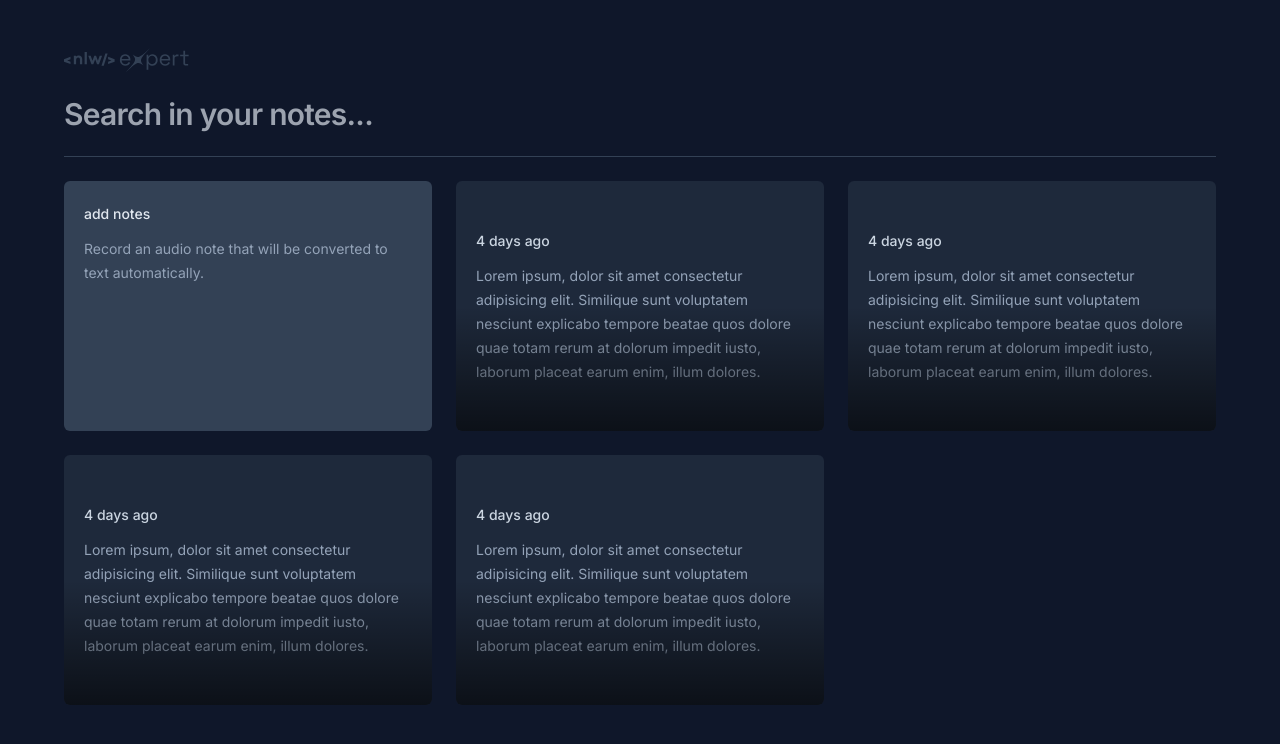
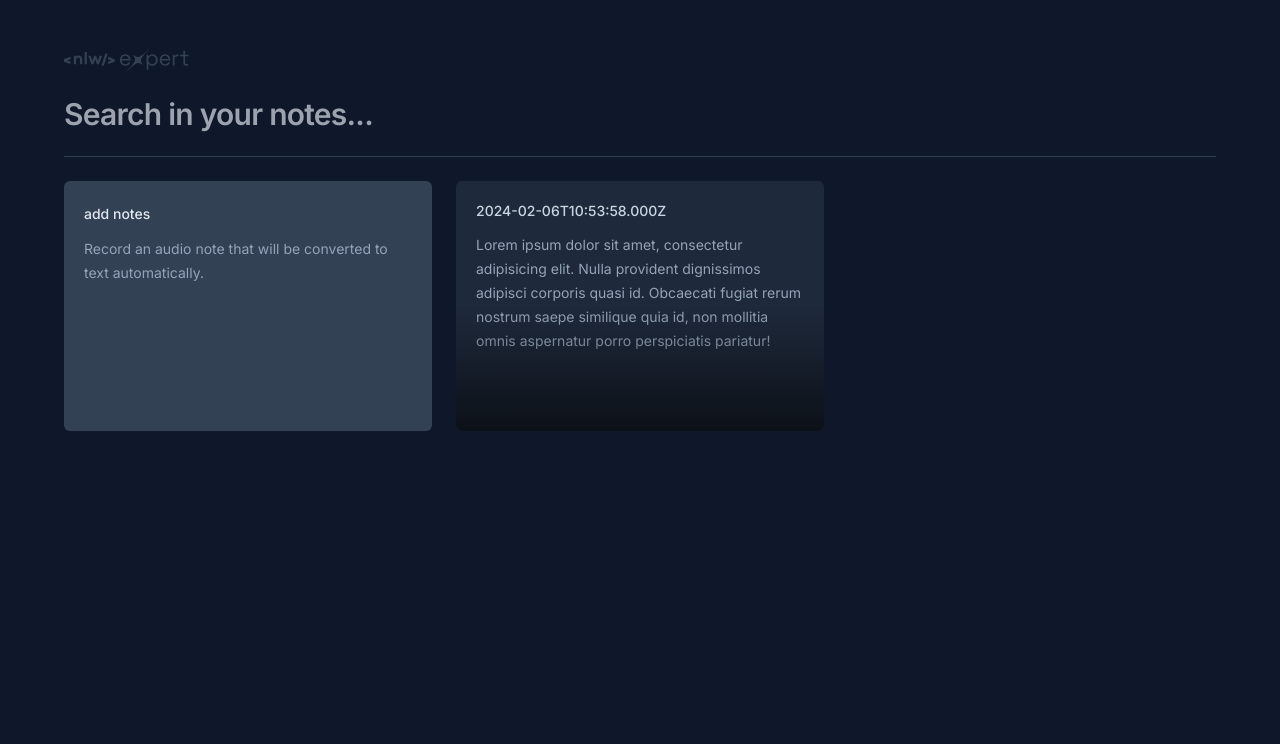
Before and after one commit to Mariano1994/notesApp, a React (Vite) app: page / in a window 1280 px wide. Shown: the top 744 px of the page. Built offline with nearby package versions, Linux system fonts and the light colour scheme.

Commit message:
Crate NoteCardPros Usind typescript interface to create NoteCard properties (date property and content property) it will allow each NoteCard to have its own date creation time and content. We use typescript beacuse we want to garantee that all the data type have to be typed

```diff
--- a/src/App.tsx
+++ b/src/App.tsx
@@ -1,6 +1,12 @@
 import logo from "./assets/logo-nlw-expert.svg";
 import NewNoteCard from "./components/NewNoteCard";
 import NoteCard from "./components/NoteCard";
+
+const note = {
+  date: new Date(),
+  content:
+    "Lorem ipsum dolor sit amet, consectetur adipisicing elit. Nulla provident dignissimos adipisci corporis quasi id. Obcaecati fugiat rerum nostrum saepe similique quia id, non mollitia omnis aspernatur porro perspiciatis pariatur!",
+};
 
 const App = () => {
   return (
@@ -19,11 +25,7 @@ const App = () => {
 
         <div className="grid grid-cols-3 gap-6 auto-rows-[250px]">
           <NewNoteCard />
-
-          <NoteCard />
-          <NoteCard />
-          <NoteCard />
-          <NoteCard />
+          <NoteCard note={note} />
         </div>
       </div>
     </>
--- a/src/components/NoteCard.tsx
+++ b/src/components/NoteCard.tsx
@@ -1,13 +1,17 @@
-const NoteCard = () => {
+interface NoteCardPros {
+  note: {
+    date: Date;
+    content: string;
+  };
+}
+
+const NoteCard = ({ note }: NoteCardPros) => {
   return (
-    <button className="rounded-md text-left bg-slate-800 p-5 space-y-3 overflow-hidden relative hover:ring-2 hover:ring-slate-600 focus-visible:ring-2 focus-visible:ring-lime-400 outline-none">
-      <span className="text-sm font-medium text-slate-300">4 days ago</span>
-      <p className="text-sm leading-6 text-slate-400">
-        Lorem ipsum, dolor sit amet consectetur adipisicing elit. Similique sunt
-        voluptatem nesciunt explicabo tempore beatae quos dolore quae totam
-        rerum at dolorum impedit iusto, laborum placeat earum enim, illum
-        dolores.
-      </p>
+    <button className="rounded-md flex flex-col text-left bg-slate-800 p-5 gap-3 overflow-hidden relative hover:ring-2 hover:ring-slate-600 focus-visible:ring-2 focus-visible:ring-lime-400 outline-none">
+      <span className="text-sm font-medium text-slate-300">
+        {note.date.toISOString()}
+      </span>
+      <p className="text-sm leading-6 text-slate-400">{note.content}</p>
 
       <div className="absolute bottom-0 left-0 right-0 h-1/2 bg-gradient-to-t from-black/60 to-black/0 pointer-events-none" />
     </button>
```
